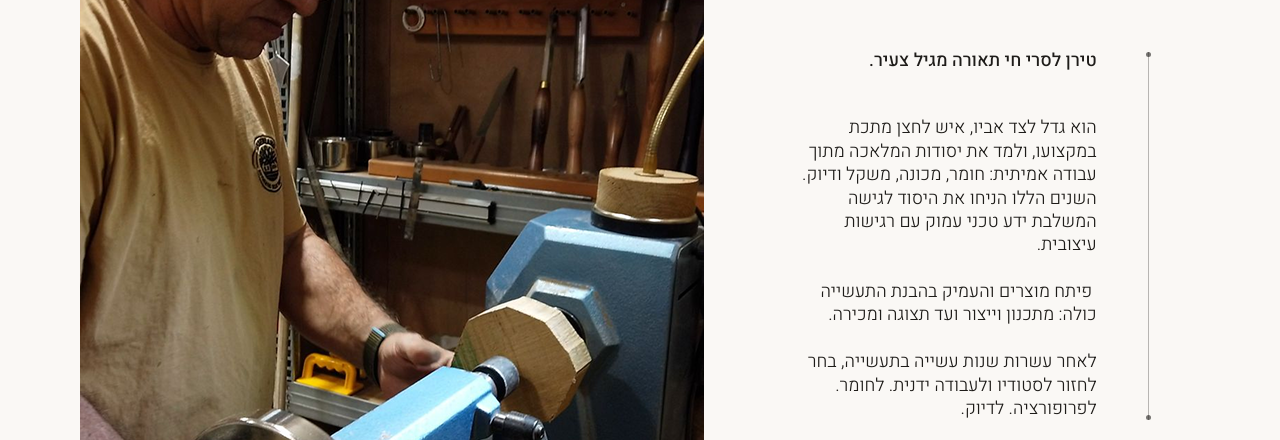
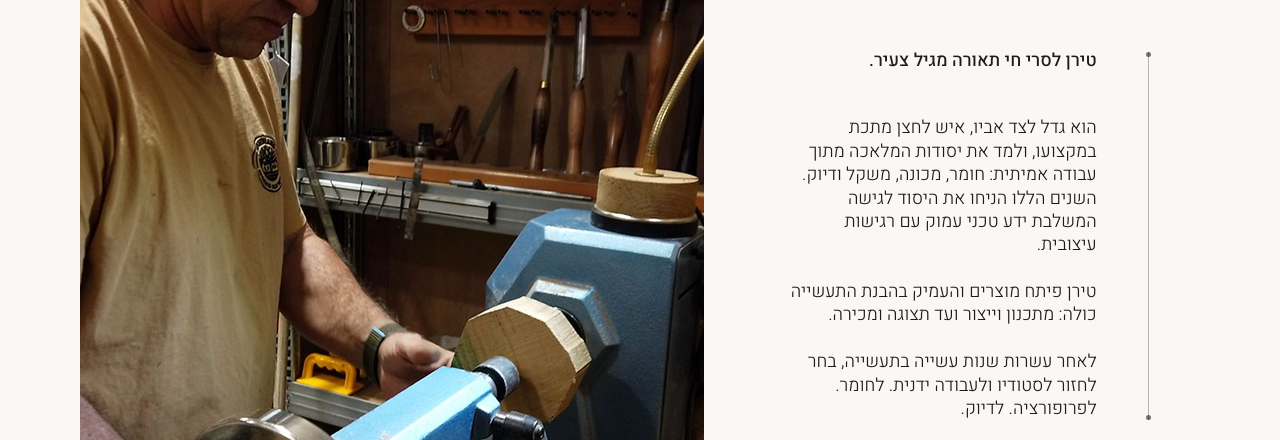
Before and after one commit to Tsoorh/lighting-store-frontend, a React (Vite) app: page /about in a window 1280 px wide. Shown: the part 360-800 px from the top of the page. Built offline with nearby package versions, Linux system fonts and the light colour scheme.

Commit message:
feat: update About component bio text for clarity; adjust base URL fallback in HomePage

```diff
--- a/src/pages/About.tsx
+++ b/src/pages/About.tsx
@@ -23,8 +23,8 @@ export const About = () => {
                             </span>
                             <span className="about-bio-body">
                                 {isEn
-                                    ? '\n\nHe grew up alongside his father, a metal spinner by profession, and learned the fundamentals of the craft through real work: material, machine, weight, and precision. These years laid the foundation for an approach that combines deep technical knowledge with design sensitivity.\n\nHe developed products and deepened his understanding of the entire industry: from planning and production to display and sales.\n\nAfter decades of activity in the industry, he chose to return to the studio and manual work. To the material. To proportion. To precision.'
-                                    : '\n\nהוא גדל לצד אביו, איש לחצן מתכת במקצועו, ולמד את יסודות המלאכה מתוך עבודה אמיתית: חומר, מכונה, משקל ודיוק. השנים הללו הניחו את היסוד לגישה המשלבת ידע טכני עמוק עם רגישות עיצובית.\n\n פיתח מוצרים והעמיק בהבנת התעשייה כולה: מתכנון וייצור ועד תצוגה ומכירה.\n\nלאחר עשרות שנות עשייה בתעשייה, בחר לחזור לסטודיו ולעבודה ידנית. לחומר. לפרופורציה. לדיוק.'}
+                                    ? '\n\nHe grew up alongside his father, a metal spinner by profession, and learned the fundamentals of the craft through real work: material, machine, weight, and precision. These years laid the foundation for an approach that combines deep technical knowledge with design sensitivity.\n\nTiran developed products and deepened his understanding of the entire industry: from planning and production to display and sales.\n\nAfter decades of activity in the industry, he chose to return to the studio and manual work. To the material. To proportion. To precision.'
+                                    : '\n\nהוא גדל לצד אביו, איש לחצן מתכת במקצועו, ולמד את יסודות המלאכה מתוך עבודה אמיתית: חומר, מכונה, משקל ודיוק. השנים הללו הניחו את היסוד לגישה המשלבת ידע טכני עמוק עם רגישות עיצובית.\n\nטירן פיתח מוצרים והעמיק בהבנת התעשייה כולה: מתכנון וייצור ועד תצוגה ומכירה.\n\nלאחר עשרות שנות עשייה בתעשייה, בחר לחזור לסטודיו ולעבודה ידנית. לחומר. לפרופורציה. לדיוק.'}
                             </span>
                         </div>
                     </div>
--- a/src/pages/HomePage.tsx
+++ b/src/pages/HomePage.tsx
@@ -16,7 +16,7 @@ export const HomePage = () => {
     const isEn = language === 'en'
 
     const canDownloadPriceList = user?.role && ['admin', 'supplier', 'architect'].includes(user.role.trim().toLowerCase())
-    const baseUrl = import.meta.env.VITE_API_URL || 'http://localhost:3000/api'
+    const baseUrl = import.meta.env.VITE_API_URL || '/api/'
 
     return (
         <div className="main-layout" dir={isEn ? 'ltr' : 'rtl'}>
```
